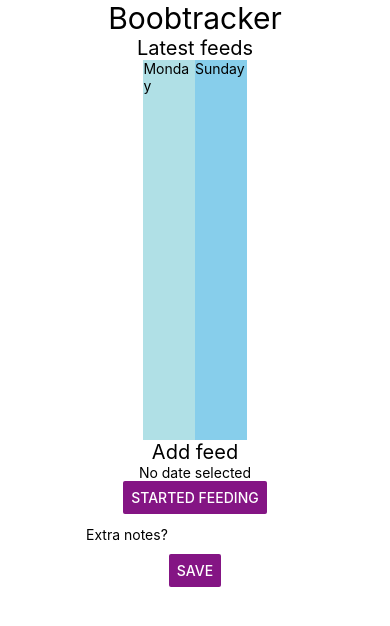
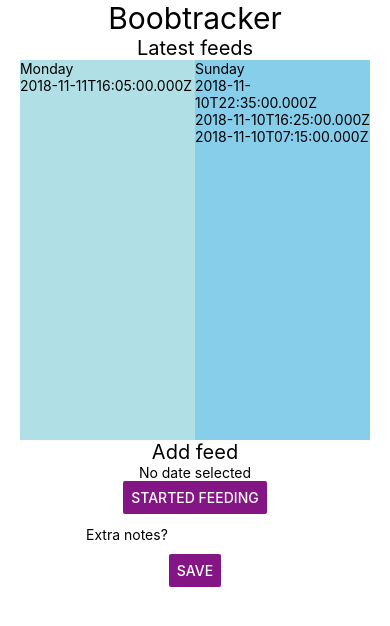
Before and after one commit to skurpi/milkyway, a React Native app: screen / in a window 390 px wide. Shown: the top 626 px of the page. Built offline with nearby package versions, Linux system fonts and the light colour scheme.

Commit message:
Mock and visualise the feeds data structure

```diff
--- a/App.js
+++ b/App.js
@@ -8,7 +8,17 @@ export default class App extends React.Component {
     super(props);
 
     this.state = {
-      feeds: [{ key: 0, day: "Monday" }, { key: 1, day: "Sunday" }] //todo get from database
+      feeds: [
+        { day: "Monday", feeds: [{ time: "2018-11-11T16:05:00.000Z" }] },
+        {
+          day: "Sunday",
+          feeds: [
+            { time: "2018-11-10T22:35:00.000Z" },
+            { time: "2018-11-10T16:25:00.000Z", note: "amazing feed" },
+            { time: "2018-11-10T07:15:00.000Z" }
+          ]
+        }
+      ] //todo get pre-sorted and grouped from database
     };
   }
   render() {
--- a/ui-components/LatestFeeds.js
+++ b/ui-components/LatestFeeds.js
@@ -6,18 +6,22 @@ const colors = ["powderblue", "skyblue", "steelblue"];
 function getColor(number) {
   return colors[number % colors.length];
 }
+
 export default function LatestFeeds({ feeds = [] }) {
   return (
     <>
       <Header>Latest feeds</Header>
       <View style={{ flex: 1, flexDirection: "row" }}>
-        {feeds.map((feed, index) => {
+        {feeds.map((day, index) => {
           return (
             <View
-              key={feed.key}
+              key={day.day}
               style={{ flex: 1, backgroundColor: getColor(index) }}
             >
-              <Text>{feed.day}</Text>
+              <Text>{day.day}</Text>
+              {day.feeds.map(feed => (
+                <Text key={feed.time}>{feed.time}</Text>
+              ))}
             </View>
           );
         })}
```
